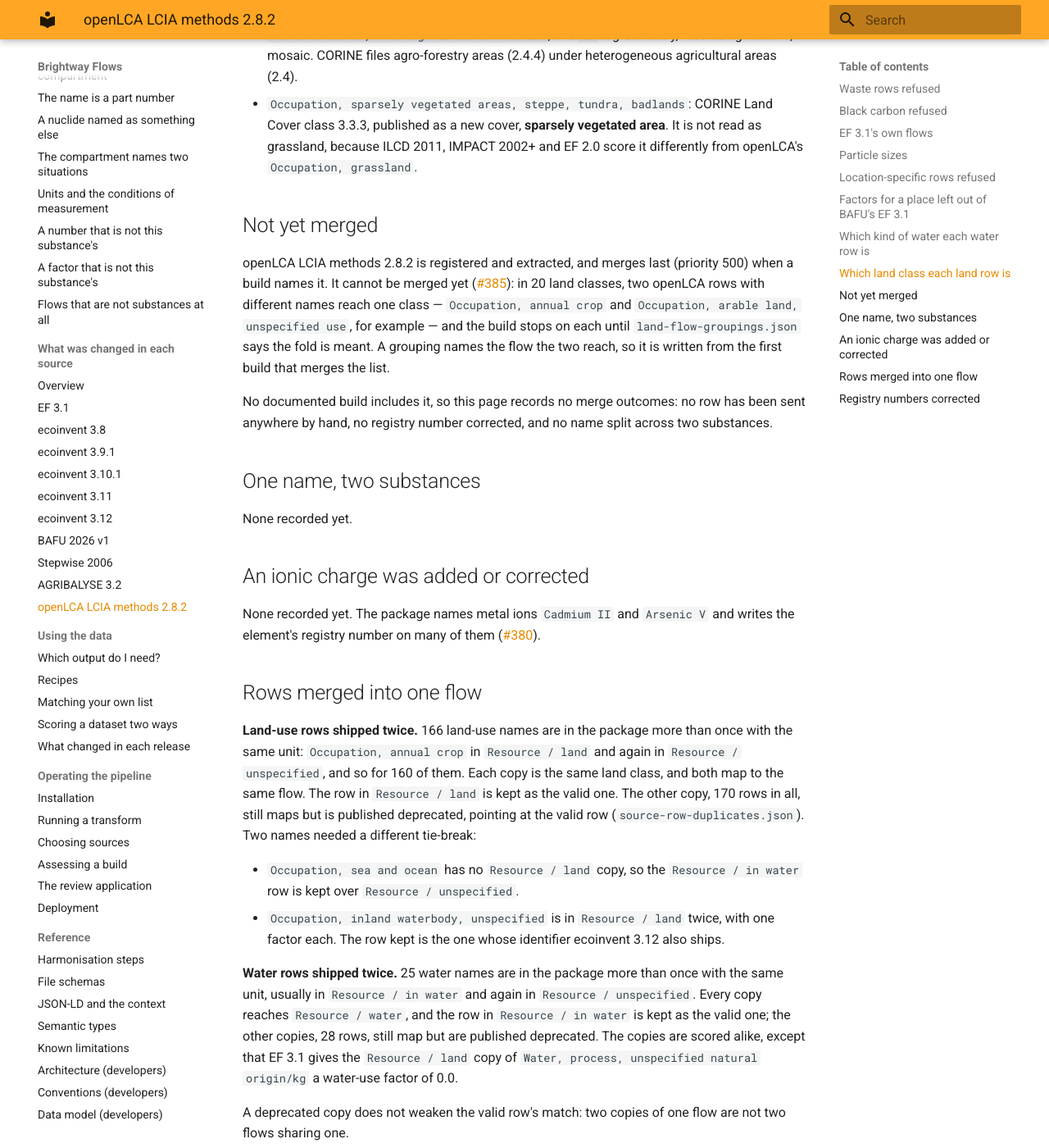
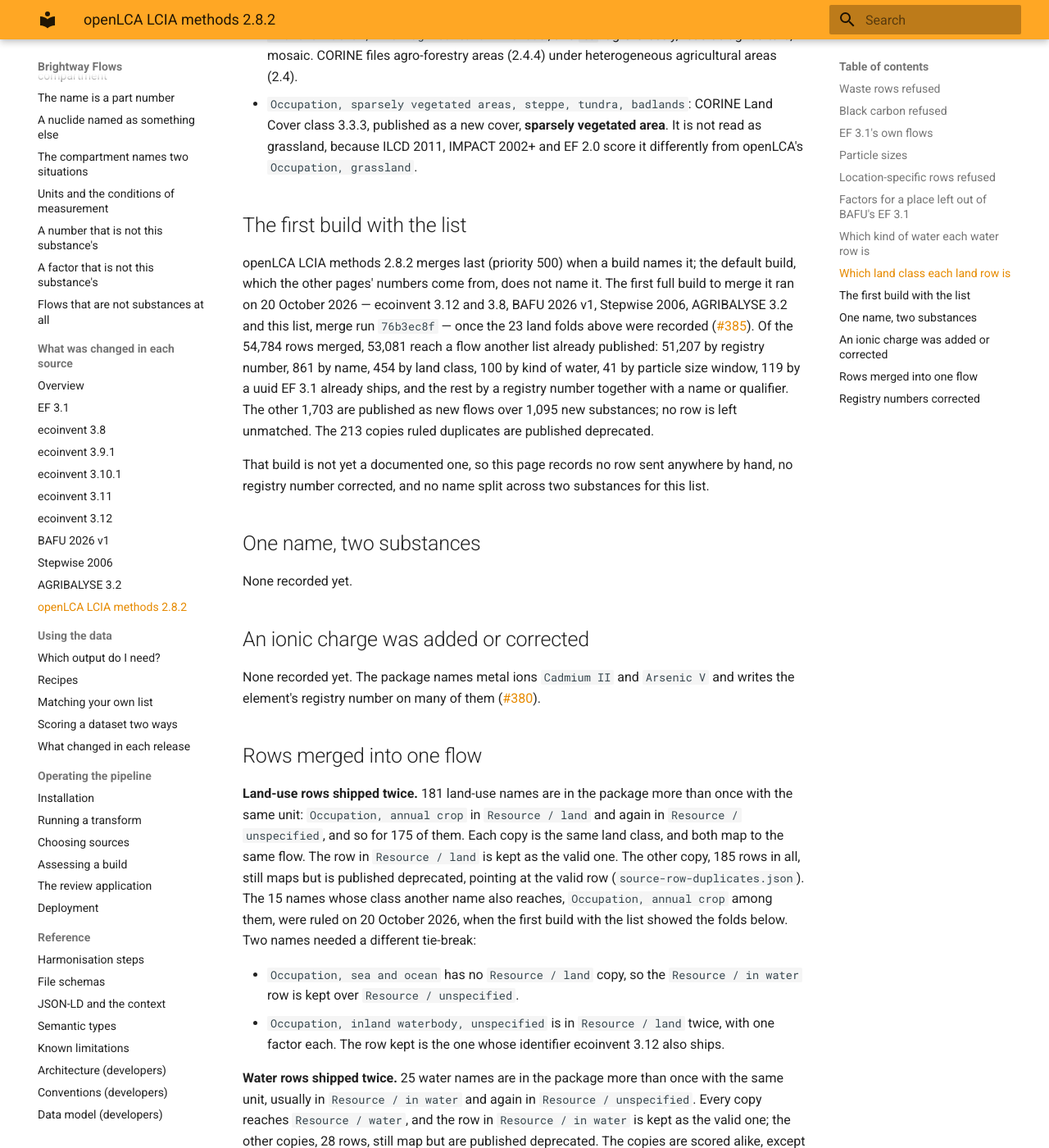
Before and after one commit to brightway-labs/brightway-flows, an MkDocs documentation site: the page built from docs/changes/openlca-2.8.2.md, in a window 1280 px wide and 1400 px high, scrolled down 4236 px. Shown: the whole window at 82% size. Built offline with MkDocs 1.6.1 and Material for MkDocs 9.7.7, drawn with Linux system fonts in a browser that asks for light colours; some of the changed text lies outside the part shown.

Commit message:
Record openLCA's 23 land folds and rule its last 15 same-named copies, so the list merges
The first full build with openLCA LCIA methods 2.8.2 stopped at the
land-fold check on 23 land classes, not the 20 estimated from the table:
in each, two or three openLCA names reach one flow. All 23 are now in
land-flow-groupings.json with their reasoning. Nine are EF 3.1's word
beside ecoinvent's, shipped under ecoinvent's own uuid -- `annual crop`
with `arable land, unspecified use`, `unknown` with `unspecified`,
`agriculture, mosaic` with `heterogeneous, agricultural` -- and in seven
of those the ecoinvent or BAFU grouping on the same flow already makes
the fold. The other fourteen are GreenDelta's own spellings: a plural in
six classes, the older `arable` beside `annual crop` in the tillage and
organic classes, `cropland fallow (non-use)` beside `annual crop,
fallow`, and `to unknown (used)` beside `to unspecified, used`.

Counted over the factors the package states without a place, 21 of the
23 folds have no method scoring two of the names differently. The two
that do are the transformations from and to `agriculture, mosaic`: EF
2.0's catch-all 134 on `agriculture + forest` against 121, and ILCD
2011's 245 on `to agriculture, mosaic` against 485 on `to heterogeneous,
agricultural`.

Fifteen of the names inside those folds ship twice, in `Resource / land`
and `Resource / unspecified`, like the 170 rows ruled duplicates on 13
October; they were left out then because another name reaches their
class too. They are ruled now, so a grouping names distinct classes only.

expectations/0385-openlca-land-folds-are-recorded.json states where each
of the 49 folded rows lands. On the build of 20 October 2026 all 49 are
met, and the merge places every one of the list's 54,784 rows: 53,081 on
flows other lists published, 1,703 as new flows, none unmatched.

```diff
--- a/docs/changes/openlca-2.8.2.md
+++ b/docs/changes/openlca-2.8.2.md
@@ -177,20 +177,24 @@
   area**. It is not read as grassland, because ILCD 2011, IMPACT 2002+ and
   EF 2.0 score it differently from openLCA's `Occupation, grassland`.
 
-## Not yet merged
+## The first build with the list
 
-openLCA LCIA methods 2.8.2 is registered and extracted, and merges last
-(priority 500) when a build names it. It cannot be merged yet
-([#385](https://github.com/brightway-labs/brightway-flows/issues/385)): in 20
-land classes, two openLCA rows with different names reach one class —
-`Occupation, annual crop` and `Occupation, arable land, unspecified use`, for
-example — and the build stops on each until `land-flow-groupings.json` says the
-fold is meant. A grouping names the flow the two reach, so it is written from
-the first build that merges the list.
+openLCA LCIA methods 2.8.2 merges last (priority 500) when a build names it;
+the default build, which the other pages' numbers come from, does not name it.
+The first full build to merge it ran on 20 October 2026 — ecoinvent 3.12 and
+3.8, BAFU 2026 v1, Stepwise 2006, AGRIBALYSE 3.2 and this list, merge run
+`76b3ec8f` — once the 23 land folds above were recorded
+([#385](https://github.com/brightway-labs/brightway-flows/issues/385)). Of the
+54,784 rows merged, 53,081 reach a flow another list already published: 51,207
+by registry number, 861 by name, 454 by land class, 100 by kind of water, 41 by
+particle size window, 119 by a uuid EF 3.1 already ships, and the rest by a
+registry number together with a name or qualifier. The other 1,703 are
+published as new flows over 1,095 new substances; no row is left unmatched.
+The 213 copies ruled duplicates are published deprecated.
 
-No documented build includes it, so this page records no merge outcomes: no row
-has been sent anywhere by hand, no registry number corrected, and no name split
-across two substances.
+That build is not yet a documented one, so this page records no row sent
+anywhere by hand, no registry number corrected, and no name split across two
+substances for this list.
 
 ## One name, two substances
 
@@ -204,13 +208,15 @@
 
 ## Rows merged into one flow
 
-**Land-use rows shipped twice.** 166 land-use names are in the package more
+**Land-use rows shipped twice.** 181 land-use names are in the package more
 than once with the same unit: `Occupation, annual crop` in `Resource / land`
-and again in `Resource / unspecified`, and so for 160 of them. Each copy is the
+and again in `Resource / unspecified`, and so for 175 of them. Each copy is the
 same land class, and both map to the same flow. The row in `Resource / land` is
-kept as the valid one. The other copy, 170 rows in all, still maps but is
+kept as the valid one. The other copy, 185 rows in all, still maps but is
 published deprecated, pointing at the valid row (`source-row-duplicates.json`).
-Two names needed a different tie-break:
+The 15 names whose class another name also reaches, `Occupation, annual crop`
+among them, were ruled on 20 October 2026, when the first build with the list
+showed the folds below. Two names needed a different tie-break:
 
 - `Occupation, sea and ocean` has no `Resource / land` copy, so the
   `Resource / in water` row is kept over `Resource / unspecified`.
@@ -229,6 +235,28 @@
 A deprecated copy does not weaken the valid row's match: two copies of one flow
 are not two flows sharing one.
 
+**Land classes folded.** 23 land classes are each reached by two openLCA names,
+and 3 of them by three; `land-flow-groupings.json` records every fold with its
+reasoning and the factors behind it. In nine, the names are EF 3.1's word
+beside ecoinvent's, shipped under ecoinvent's own uuid, and in seven of those
+the ecoinvent or BAFU grouping on the same flow already makes the fold:
+`Occupation, annual crop` with `Occupation, arable land, unspecified use` and
+both of its transformations; `unknown` with `unspecified` in both
+transformations and in occupation; `agriculture, mosaic` with `heterogeneous,
+agricultural` in all three directions, where `agriculture + forest`,
+agroforestry, is the third name. The other fourteen are GreenDelta's own
+spellings beside ecoinvent's or EF's: a plural (`lakes, artificial`, `rivers,
+artificial`, `urban, green areas`) in six classes, the older `arable` beside
+`annual crop` in the three tillage classes and the two organic ones, `cropland
+fallow (non-use)` beside `annual crop, fallow` in the two fallow ones, and `to
+unknown (used)` beside `to unspecified, used`. In 21 of the 23 the package's
+factors never disagree between the names: a method either scores both alike or
+scores only one. The two that disagree are the transformations from and to
+`agriculture, mosaic`: EF 2.0 gives `agriculture + forest` its catch-all 134
+against 121 for the others, and ILCD 2011 gives `to agriculture, mosaic` 245
+against 485 for `to heterogeneous, agricultural`. Counted on the build of
+20 October 2026, over the factors the package states without a place.
+
 Beyond land use, the package ships 504 pairs of flows with the same name,
 compartment and unit — usually GreenDelta's own flow beside ecoinvent's copy of
 it, and in 85 of them only one of the two has an EF 3.1 factor. None of
```
Also changed, not shown: 5 other files.
